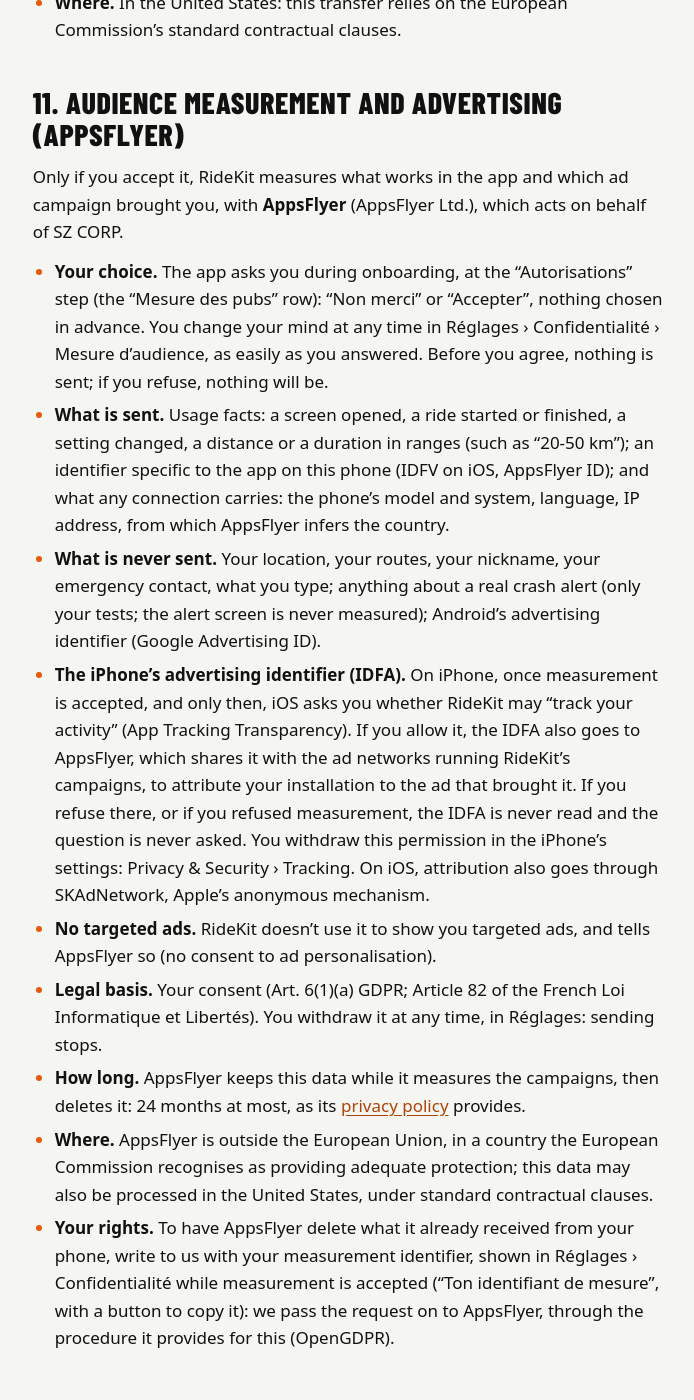
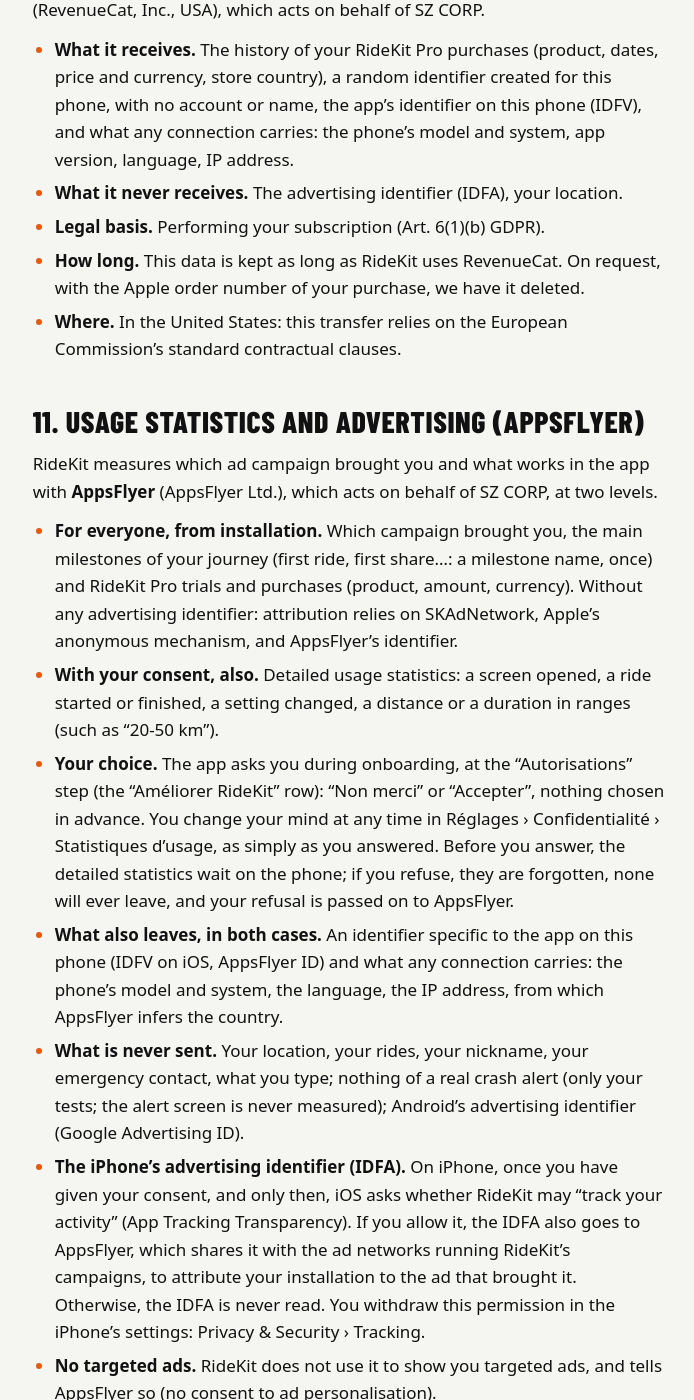
Before and after one commit to Ya6n93/ridekit-site, a Jekyll site: the page built from en/privacy.md, in a window 1280 px wide and 1400 px high, scrolled down 12231 px. Shown: the whole window, without its empty margins (291-985 px from the left). Built offline with Jekyll 4.4.1, drawn with Linux system fonts in a browser that asks for light colours; some of the changed text lies outside the part shown.

Commit message:
Confidentialité : la mesure à deux niveaux (pour tous, les campagnes, les grandes étapes et les achats, sans identifiant publicitaire, sur l’intérêt légitime ; avec ton accord, les statistiques d’usage et l’IDFA), la ligne « Améliorer RideKit » ; conditions : zones de danger permises par l’article R413-15, longueurs du protocole de 2011
Co-Authored-By: Claude Opus 5.5 (1M context) <noreply@anthropic.com>
Claude-Session: https://claude.ai/code/session_015j9WmEqrPUJKgjWcpvNZWu

```diff
--- a/en/privacy.md
+++ b/en/privacy.md
@@ -1,16 +1,16 @@
 ---
 title: "Privacy Policy — RideKit"
-description: "What RideKit keeps on your phone, what leaves it, where to and why. No account, no ads in the app, ad measurement only if you accept it, two servers: the crash alert's and the group rides'."
+description: "What RideKit keeps on your phone, what leaves it, where to and why. No account, no ads in the app, campaign measurement for everyone and usage statistics with your consent, two servers: the crash alert's and the group rides'."
 permalink: /en/privacy/
 alternate: /confidentialite/
 layout: legal
 lang: en
-last_modified_at: 2026-10-27
+last_modified_at: 2026-10-28
 ---
 
 # Privacy Policy
 
-*Last updated: 27 October 2026*
+*Last updated: 28 October 2026*
 
 RideKit is a motorcycle riding app: it draws loops and routes, guides you, shows the
 weather, and keeps your ride journal and your bike's records. This page says exactly
@@ -26,9 +26,10 @@ French version ([Politique de confidentialité](/confidentialite/)) prevails.
 > with that group during the ride, except around your start and the finish, then
 > deleted (section 7). To compute a route or
 > show a map or the weather, the app queries specialised services directly, sending
-> them coordinates — never your name, your nickname or an advertising identifier. If
-> you accept it, and only then, AppsFlyer measures how the app is used and which ad
-> brought you, without your location or targeted ads; on iPhone, the advertising
+> them coordinates — never your name, your nickname or an advertising identifier. For
+> everyone, AppsFlyer counts which ad brought you, the main milestones of your journey
+> and RideKit Pro purchases; with your consent, it also measures how the app is used
+> in detail, without your location or targeted ads; on iPhone, the advertising
 > identifier is only sent to it if you also allow it when iOS asks you (section 11).
 > No ads in the app, no data sales.
 
@@ -59,7 +60,8 @@ SZ CORP runs two servers only:
 
 The other personal data we may receive is what you send us yourself, such as a
 support e-mail; that of your RideKit Pro purchases, through RevenueCat (section 10);
-and, if you accept it, audience measurement, through AppsFlyer (section 11).
+and campaign measurement and, if you accept it, usage statistics, through AppsFlyer
+(section 11).
 
 ## 3. What stays on your phone
 
@@ -90,8 +92,8 @@ Google), under your account and Apple's or Google's rules.
 **Deleting it.** In Réglages › Données, "Effacer le carnet" deletes your rides and the
 total distance; "Réinitialiser l'app" erases your bike, journal, emergency contact and
 settings, asks the alert server to forget your phone and your contact, makes you
-leave the current group ride, and stops audience measurement until you answer its
-question again. Deleting the app erases
+leave the current group ride, and stops the detailed usage statistics until you
+answer its question again. Deleting the app erases
 everything it stored on the phone, including your bike's photo, imported tracks and
 offline maps.
 
@@ -126,7 +128,7 @@ advertising identifier only goes to AppsFlyer, and only with both your agreement
 | **RideKit's group ride server**, hosted by **Cloudflare** (Cloudflare, Inc., USA), data in the European Union | Group rides (section 7), only if you create or join one and agree to share your location in it | Your nickname; during your guided rides, your location (every 5 s while riding, 30 s when stopped), your speed, your progress along the group's ride, whether you leave it, whether your battery is low (not its level); the quick messages you pick; never your location within 500 m of your start or of the finish (except when heading to a fallen member), only that you are there; an alert from your crash detection (not a test), with your exact location; for the leader, the route of the ride they start, cut 500 m from its start and from its finish, and whether they have RideKit Pro (the group's size depends on it) |
 | **The members of your group ride**, through this server | Seeing you on the map, getting your messages and your alert (section 7) | What the group ride server receives, except your phone's token; and when the server last heard from you |
 | **RevenueCat** (RevenueCat, Inc., USA) | Knowing whether you subscribe to RideKit Pro (section 10) | The history of your RideKit Pro purchases (product, dates, price and currency, store country), a random identifier created for this phone, the app's identifier on this phone (IDFV), the phone's model and system, the app version, the language. Never the advertising identifier, never your location |
-| **AppsFlyer** (AppsFlyer Ltd.), only if you accept it | Audience measurement: what works in the app, which ad campaign brought you (section 11) | Usage facts (screen opened, ride started or finished, setting changed, distances and durations in ranges); an identifier specific to the app on this phone (IDFV on iOS, AppsFlyer ID); the phone's model and system, the language; on iPhone, the advertising identifier (IDFA), only if you also allow tracking when iOS asks you. Never your location |
+| **AppsFlyer** (AppsFlyer Ltd.) | For everyone: which ad campaign brought you, the main milestones and purchases; with your consent: usage statistics (section 11) | For everyone: the main milestones of your journey (a milestone name, once), RideKit Pro trials and purchases; with your consent, also: usage facts (screen opened, ride started or finished, setting changed, distances and durations in ranges); in both cases: an identifier specific to the app on this phone (IDFV on iOS, AppsFlyer ID), the phone's model and system, the language; on iPhone, the advertising identifier (IDFA), only with your consent and if you also allow tracking when iOS asks you. Never your location |
 | **Ad networks** running RideKit's campaigns, through AppsFlyer | Attributing your installation to the ad that brought it (section 11) | On iPhone only, if you accepted measurement and allowed tracking: the advertising identifier (IDFA), which AppsFlyer passes on to them |
 {: .services}
 
@@ -322,53 +324,60 @@ USA), which acts on behalf of SZ CORP.
 - **Where.** In the United States: this transfer relies on the European Commission's
   standard contractual clauses.
 
-## 11. Audience measurement and advertising (AppsFlyer)
+## 11. Usage statistics and advertising (AppsFlyer)
 
-Only if you accept it, RideKit measures what works in the app and which ad campaign
-brought you, with **AppsFlyer** (AppsFlyer Ltd.), which acts on behalf of
-SZ CORP.
+RideKit measures which ad campaign brought you and what works in the app with
+**AppsFlyer** (AppsFlyer Ltd.), which acts on behalf of SZ CORP, at two levels.
 
+- **For everyone, from installation.** Which campaign brought you, the main
+  milestones of your journey (first ride, first share…: a milestone name, once) and
+  RideKit Pro trials and purchases (product, amount, currency). Without any
+  advertising identifier: attribution relies on SKAdNetwork, Apple's anonymous
+  mechanism, and AppsFlyer's identifier.
+- **With your consent, also.** Detailed usage statistics: a screen opened, a ride
+  started or finished, a setting changed, a distance or a duration in ranges (such as
+  "20-50 km").
 - **Your choice.** The app asks you during onboarding, at the "Autorisations" step
-  (the "Mesure des pubs" row): "Non merci" or "Accepter", nothing chosen in advance.
-  You change your mind at any time in Réglages › Confidentialité › Mesure d'audience,
-  as easily as you answered. Before you agree, nothing is sent; if you refuse,
-  nothing will be.
-- **What is sent.** Usage facts: a screen opened, a ride started or finished, a
-  setting changed, a distance or a duration in ranges (such as "20-50 km"); an
-  identifier specific to the app on this phone (IDFV on iOS, AppsFlyer ID); and what
-  any connection carries: the phone's model and system, language, IP address, from
-  which AppsFlyer infers the country.
-- **What is never sent.** Your location, your routes, your nickname, your emergency
-  contact, what you type; anything about a real crash alert (only your tests; the
-  alert screen is never measured); Android's advertising identifier (Google
-  Advertising ID).
-- **The iPhone's advertising identifier (IDFA).** On iPhone, once measurement is
-  accepted, and only then, iOS asks you whether RideKit may "track your activity"
-  (App Tracking Transparency). If you allow it, the IDFA also goes to AppsFlyer,
-  which shares it with the ad networks running RideKit's campaigns, to attribute your
-  installation to the ad that brought it. If you refuse there, or if you refused
-  measurement, the IDFA is never read and the question is never asked. You withdraw
-  this permission in the iPhone's settings: Privacy & Security › Tracking. On iOS,
-  attribution also goes through SKAdNetwork, Apple's anonymous mechanism.
-- **No targeted ads.** RideKit doesn't use it to show you targeted ads, and tells
+  (the "Améliorer RideKit" row): "Non merci" or "Accepter", nothing chosen in
+  advance. You change your mind at any time in Réglages › Confidentialité ›
+  Statistiques d'usage, as simply as you answered. Before you answer, the detailed
+  statistics wait on the phone; if you refuse, they are forgotten, none will ever
+  leave, and your refusal is passed on to AppsFlyer.
+- **What also leaves, in both cases.** An identifier specific to the app on this
+  phone (IDFV on iOS, AppsFlyer ID) and what any connection carries: the phone's model
+  and system, the language, the IP address, from which AppsFlyer infers the country.
+- **What is never sent.** Your location, your rides, your nickname, your emergency
+  contact, what you type; nothing of a real crash alert (only your tests; the alert
+  screen is never measured); Android's advertising identifier (Google Advertising ID).
+- **The iPhone's advertising identifier (IDFA).** On iPhone, once you have given your
+  consent, and only then, iOS asks whether RideKit may "track your activity" (App
+  Tracking Transparency). If you allow it, the IDFA also goes to AppsFlyer, which
+  shares it with the ad networks running RideKit's campaigns, to attribute your
+  installation to the ad that brought it. Otherwise, the IDFA is never read. You
+  withdraw this permission in the iPhone's settings: Privacy & Security › Tracking.
+- **No targeted ads.** RideKit does not use it to show you targeted ads, and tells
   AppsFlyer so (no consent to ad personalisation).
-- **Legal basis.** Your consent (Art. 6(1)(a) GDPR; Article 82 of the French Loi
-  Informatique et Libertés). You withdraw it at any time, in Réglages: sending stops.
+- **Legal bases.** For the basic level, RideKit's legitimate interest in measuring its
+  campaigns and sales (Art. 6(1)(f) GDPR), which you can object to by writing to us;
+  for the detailed statistics and the IDFA, your consent (Art. 6(1)(a) GDPR;
+  Article 82 of the French Loi Informatique et Libertés), which you withdraw at any
+  time in Réglages: the detailed sending stops.
 - **How long.** AppsFlyer keeps this data while it measures the campaigns, then
   deletes it: 24 months at most, as its
   [privacy policy](https://www.appsflyer.com/legal/services-privacy-policy/) provides.
-- **Where.** AppsFlyer is outside the European Union, in a country the European Commission recognises as providing adequate protection; this data may also be processed in the United
-  States, under standard contractual clauses.
-- **Your rights.** To have AppsFlyer delete what it already received from your phone,
-  write to us with your measurement identifier, shown in Réglages › Confidentialité
-  while measurement is accepted ("Ton identifiant de mesure", with a button to copy
-  it): we pass the request on to AppsFlyer, through the procedure it provides for
-  this (OpenGDPR).
+- **Where.** AppsFlyer is outside the European Union, in a country the European
+  Commission recognises as providing adequate protection; this data may also be
+  processed in the United States, under standard contractual clauses.
+- **Your rights.** To have AppsFlyer delete what it received from your phone, or to
+  object to the basic level, write to us with your measurement identifier, shown in
+  Réglages › Confidentialité ("Ton identifiant de mesure", with a button to copy it):
+  we pass the request on to AppsFlyer, through the procedure it provides for this
+  (OpenGDPR).
 
 ## 12. What RideKit doesn't do
 
 - No account, no ads in the app, no targeted ads.
-- No audience measurement without your consent (section 11). The iPhone's advertising
+- No detailed usage statistics without your consent (section 11). The iPhone's advertising
   identifier is only read with both your agreements, in the app and then when iOS
   asks you; Android's, never.
 - No third-party crash reporting tool.
@@ -385,7 +394,7 @@ share analytics with developers. They do not identify you.
   subscription, through RevenueCat (section 10).
 - **Your consent** (Art. 6(1)(a)): location, notifications, crash detection and its
   automatic sending, the photo and the contact you pick; sharing your location with a
-  group ride (section 7); audience measurement by
+  group ride (section 7); the detailed usage statistics by
   AppsFlyer and, on iPhone, the advertising identifier (section 11), which also need
   your agreement under Article 82 of the French Loi Informatique et Libertés. You
   withdraw it at any time, in the app or in your phone's settings.
@@ -393,7 +402,8 @@ share analytics with developers. They do not identify you.
   your contact know when you may no longer be able to, an alert suggesting you may be
   hurt; likewise, relaying your alert to the members of your group ride (section 7).
 - **Our legitimate interest** (Art. 6(1)(f)): answering your support messages, keeping
-  the app up to date and secure, preventing abuse of the alert server; for your
+  the app up to date and secure, preventing abuse of the alert server, measuring our ad
+  campaigns and sales at AppsFlyer's basic level (section 11); for your
   contact, getting them the alert you wanted, which you tell them about yourself,
   with the text the app prepares for you.
 
@@ -411,8 +421,8 @@ share analytics with developers. They do not identify you.
   restore this data at Cloudflare for up to 30 days, logs 3 days; at Brevo, on our
   behalf, the log of each text sent (number, text, status), one month; at RevenueCat,
   on our behalf, the history of your purchases and your phone's identifier, as long as
-  RideKit uses it (section 10); at AppsFlyer, on our behalf and if you accepted
-  measurement, what it received, 24 months at most (section 11).
+  RideKit uses it (section 10); at AppsFlyer, on our behalf, what it received,
+  24 months at most (section 11).
 - **At third-party services**: under their own policies (see section 4).
 
 ## 15. Where data goes
@@ -454,8 +464,9 @@ the group: sharing stops at once on your phone, the server learns it as soon as
 have a network, and it deletes the ride when it ends (section 7). The log of an alert
 text at Brevo, we delete on request, without waiting for the month. At RevenueCat, we
 have your data deleted on request, with the Apple order number of your purchase
-(section 10). Audience measurement stops as soon as you refuse it in Réglages ›
-Confidentialité › Mesure d'audience, and the sending of the advertising identifier as
+(section 10). The detailed usage statistics stop as soon as you refuse them in
+Réglages › Confidentialité › Statistiques d'usage; you can object to the basic level
+by writing to us; and the sending of the advertising identifier stops as
 soon as you withdraw tracking in the iPhone's settings; what AppsFlyer already
 received, we ask it to delete, with the measurement identifier shown in Réglages ›
 Confidentialité (section 11).
@@ -474,8 +485,8 @@ You can also complain to your country's authority:
 
 For Law 25: location is only used if you allow it (section 5), crash detection is off
 until you turn it on (section 6), your location is only shared with a group ride if
-you agree, for that ride (section 7), and audience measurement only starts if you
-accept it (section 11).
+you agree, for that ride (section 7), and the detailed usage statistics only leave
+if you accept them; campaign measurement stays at the basic level (section 11).
 
 ## 17. Children
 
```
Also changed, not shown: conditions.md (+5 -3 lines), confidentialite.md (+68 -56 lines), en/terms.md (+4 -2 lines).
